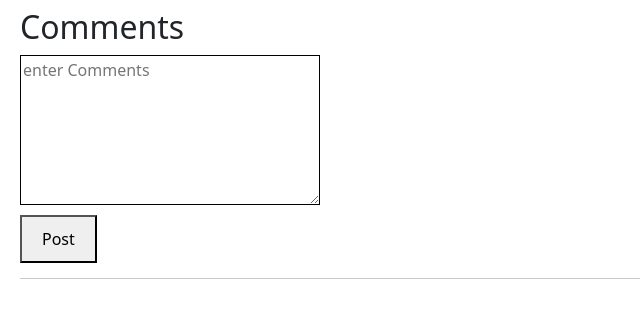
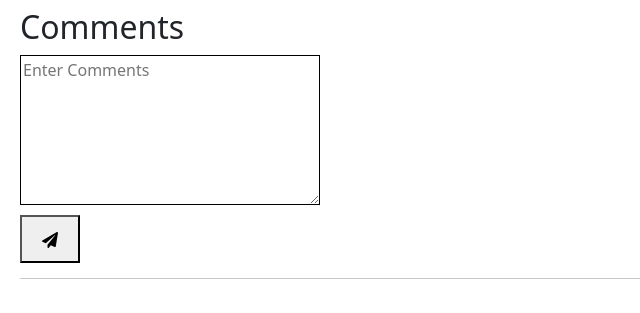
Before and after one commit to andyugbawa/mern-react, a React (Vite) app in the folder newmernapp/client/: page /comments in a window 1280 px wide. Shown: the part 222-535 px from the top of the page, without its empty margins (0-640 px from the left). Built offline with nearby package versions, Linux system fonts and the light colour scheme.

Commit message:
post icon added in comments page

```diff
--- a/newmernapp/client/src/Comments.jsx
+++ b/newmernapp/client/src/Comments.jsx
@@ -1,5 +1,6 @@
 import React, { useState, useEffect } from "react";
-import "./style.css"
+import "./style.css";
+ import { FaPaperPlane } from "react-icons/fa";
 
 
 
@@ -66,12 +67,14 @@ import "./style.css"
        <h2>Comments</h2>
 
        <textarea
-       placeholder='enter Comments'
+       placeholder='Enter Comments'
        value={comments}
        onChange={(e)=>setComments(e.target.value)}
        />
 
-       <button type="submit">Post</button>
+       <button type="submit">
+        <FaPaperPlane />
+       </button>
       </form>
 
       <hr />
```
